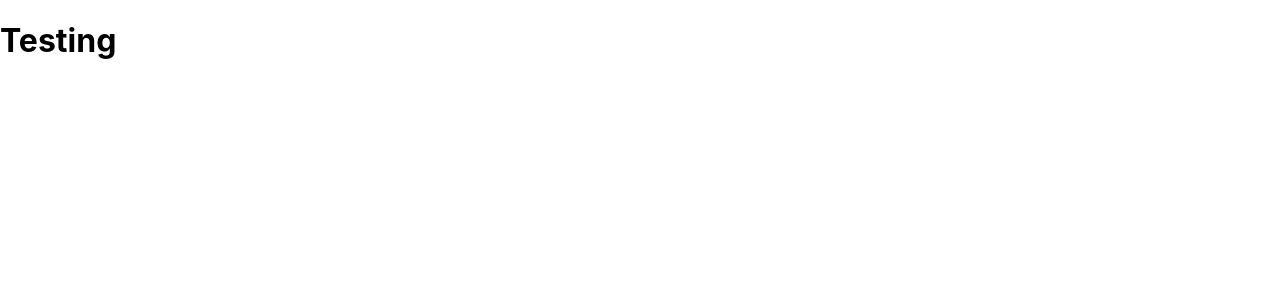
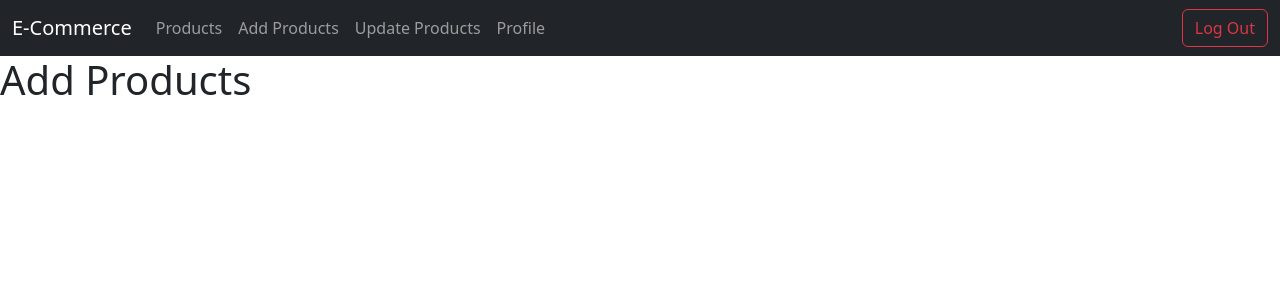
Before and after one commit to hassaan871/E-Dashboard-Frontend, a React (Create React App) app: page /add-products in a window 1280 px wide. Shown: the top 300 px of the page. Built offline with nearby package versions, Linux system fonts and the light colour scheme.

Commit message:
feat: add Bootstrap navbar with basic routing and create AddProducts, Products, Profile, and Update components for testing

```diff
--- a/package.json
+++ b/package.json
@@ -6,8 +6,10 @@
     "@testing-library/jest-dom": "^5.17.0",
     "@testing-library/react": "^13.4.0",
     "@testing-library/user-event": "^13.5.0",
+    "bootstrap": "^5.3.3",
     "react": "^18.3.1",
     "react-dom": "^18.3.1",
+    "react-router-dom": "^6.27.0",
     "react-scripts": "5.0.1",
     "web-vitals": "^2.1.4"
   },
--- a/src/App.js
+++ b/src/App.js
@@ -1,8 +1,23 @@
+import { BrowserRouter, Route, Routes } from "react-router-dom";
+import Navbar from "./components/navbar/Navbar";
+import Products from "./components/products/Products";
+import AddProducts from "./components/addProducts/AddProducts";
+import UpdateProducts from "./components/updateProducts/UpdateProducts";
+import Profile from "./components/profile/Profile";
+
 const App = () => {
   return (
-   <div>
-    <h1>Testing</h1>
-   </div>
+    <div>
+      <BrowserRouter>
+        <Navbar />
+        <Routes>
+          <Route path="/products" element={<Products />} />
+          <Route path="/add-products" element={<AddProducts />} />
+          <Route path="/update-products" element={<UpdateProducts/>} />
+          <Route path="/profile" element={<Profile />} />
+        </Routes>
+      </BrowserRouter>
+    </div>
   );
 }
 
--- /dev/null
+++ b/src/components/addProducts/AddProducts.js
@@ -0,0 +1,11 @@
+
+
+const AddProducts = () => {
+    return(
+        <div>
+            <h1>Add Products</h1>
+        </div>
+    )
+}
+
+export default AddProducts
--- /dev/null
+++ b/src/components/navbar/Navbar.js
@@ -0,0 +1,54 @@
+import React from 'react';
+import { Link } from 'react-router-dom';
+
+const Navbar = () => {
+  return (
+    <nav className="navbar navbar-expand-lg navbar-dark bg-dark">
+      <div className="container-fluid">
+        <button
+          className="navbar-toggler"
+          type="button"
+          data-bs-toggle="collapse"
+          data-bs-target="#navbarTogglerDemo03"
+          aria-controls="navbarTogglerDemo03"
+          aria-expanded="false"
+          aria-label="Toggle navigation"
+        >
+          <span className="navbar-toggler-icon"></span>
+        </button>
+        <Link className="navbar-brand" to="#">
+          E-Commerce
+        </Link>
+        <div className="collapse navbar-collapse" id="navbarTogglerDemo03">
+          <ul className="navbar-nav me-auto mb-2 mb-lg-0">
+            <li className="nav-item">
+              <Link className="nav-link" to="/products">
+                Products
+              </Link>
+            </li>
+            <li className="nav-item">
+              <Link className="nav-link"  to="add-products">
+                Add Products
+              </Link>
+            </li>
+            <li className="nav-item">
+              <Link className="nav-link" to="update-products">
+                Update Products
+              </Link>
+            </li>
+            <li className="nav-item">
+              <Link className="nav-link" to="profile">
+                Profile
+              </Link>
+            </li>
+          </ul>
+          <button className="btn btn-outline-danger" type="submit">
+            Log Out
+          </button>
+        </div>
+      </div>
+    </nav>
+  );
+};
+
+export default Navbar;
--- /dev/null
+++ b/src/components/products/Products.js
@@ -0,0 +1,11 @@
+
+
+const Products = () => {
+    return(
+        <div>
+            <h1>Products</h1>
+        </div>
+    )
+}
+
+export default Products
--- /dev/null
+++ b/src/components/profile/Profile.js
@@ -0,0 +1,11 @@
+
+
+const Profile = () => {
+    return(
+        <div>
+            <h1>Profile</h1>
+        </div>
+    )
+}
+
+export default Profile
--- /dev/null
+++ b/src/components/updateProducts/UpdateProducts.js
@@ -0,0 +1,11 @@
+
+
+const UpdateProducts = () => {
+    return(
+        <div>
+            <h1>UpdateProducts</h1>
+        </div>
+    )
+}
+
+export default UpdateProducts
--- a/src/index.js
+++ b/src/index.js
@@ -3,6 +3,8 @@ import ReactDOM from 'react-dom/client';
 import './index.css';
 import App from './App';
 import reportWebVitals from './reportWebVitals';
+import 'bootstrap/dist/css/bootstrap.min.css';
+
 
 const root = ReactDOM.createRoot(document.getElementById('root'));
 root.render(
```
Also changed, not shown: 1 other file (tests, documents, lock files or other folders).
